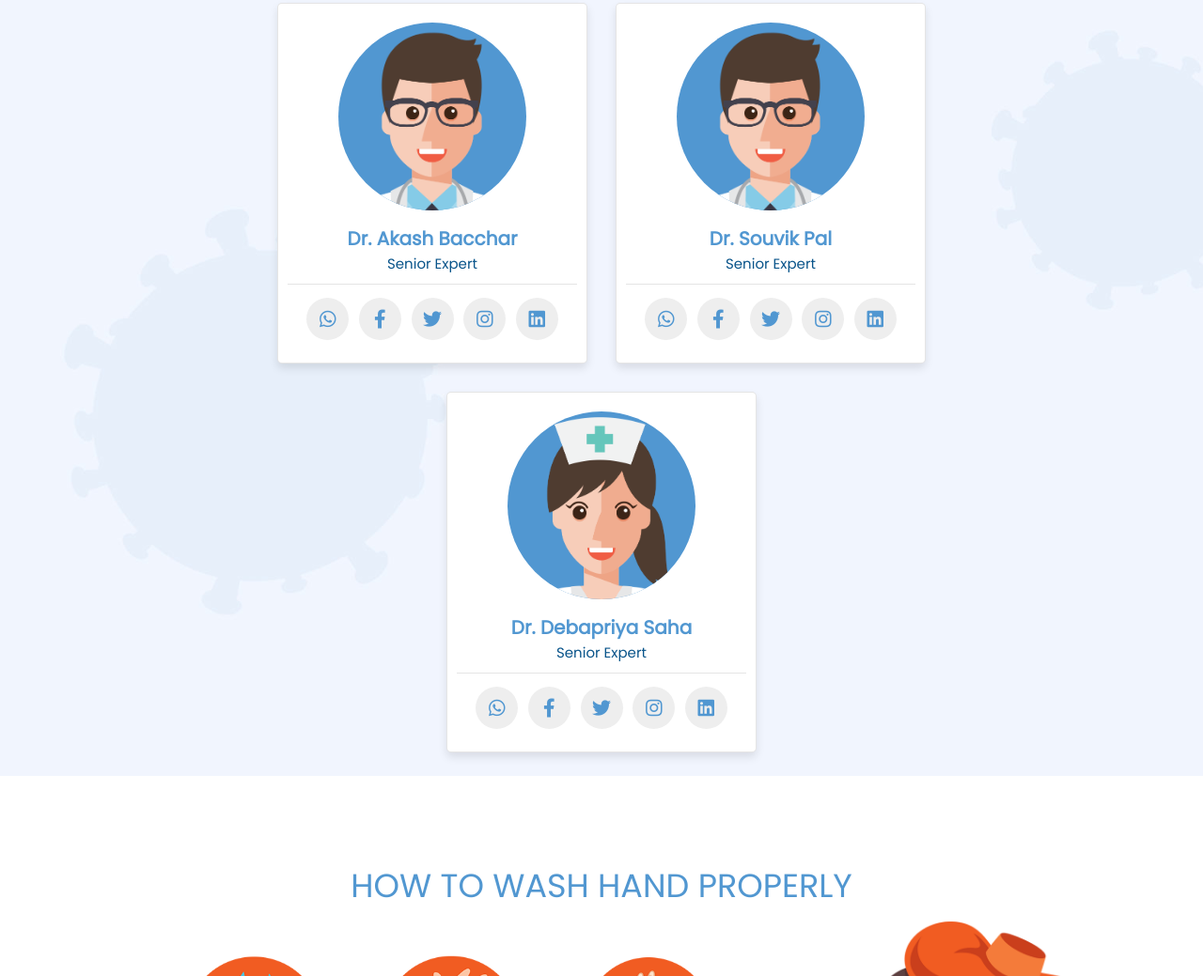
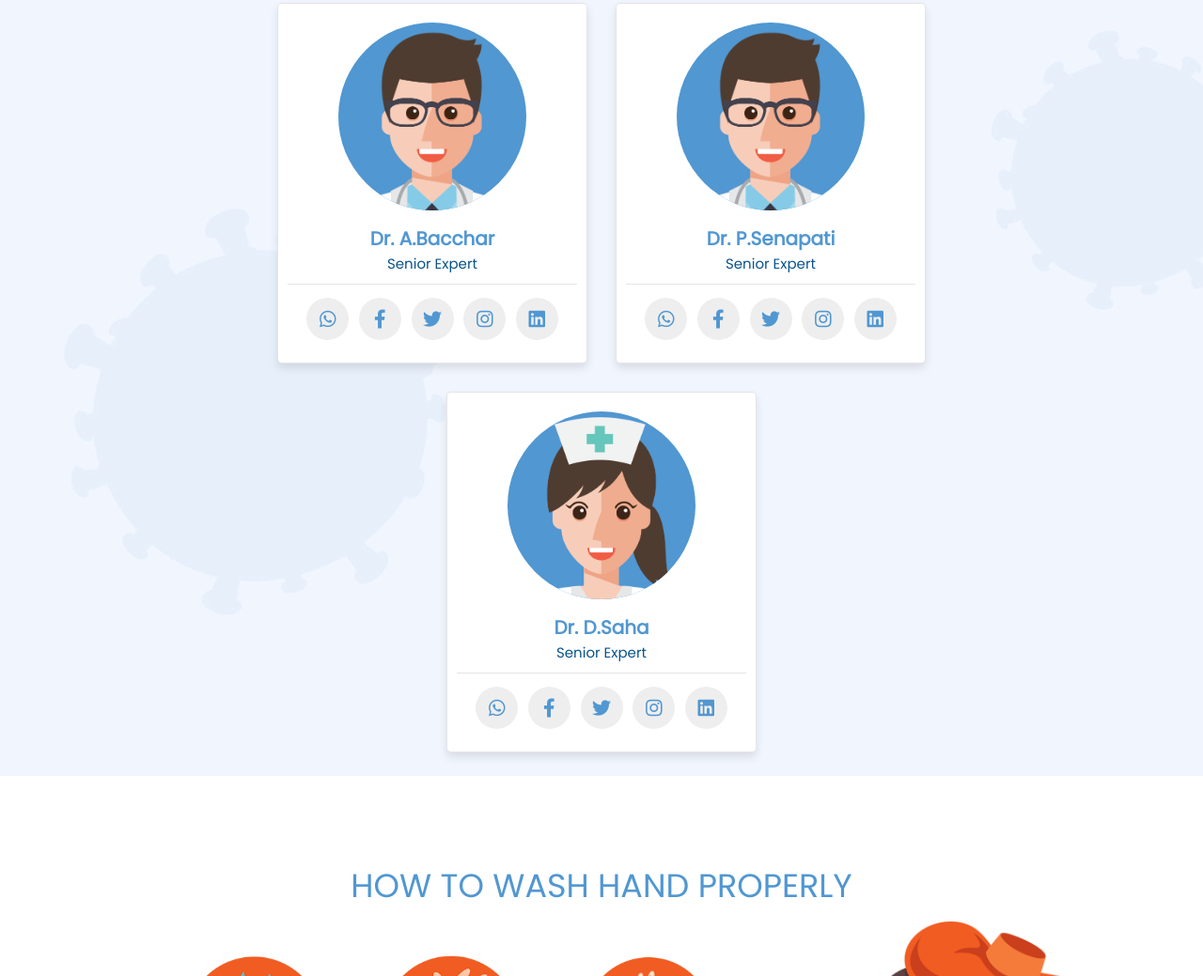
Before and after one commit to anupamdey2001/PreCowin, a plain HTML site: page index.html in a window 1280 px wide. Shown: the part 4033-5072 px from the top of the page at 94% size. Drawn offline with nearby package versions, Linux system fonts and the light colour scheme.

Commit message:
Update index.html

```diff
--- a/index.html
+++ b/index.html
@@ -269,7 +269,7 @@
 
             <div class="box">
                 <img src="images/doc1.png" alt="">
-                <h3>Dr. Akash Bacchar</h3>
+                <h3>Dr. A.Bacchar</h3>
                 <span>Senior Expert</span>
                 <div class="share">
                     <a href="#" class="fab fa-whatsapp"></a>
@@ -282,7 +282,7 @@
 
             <div class="box">
                 <img src="images/doc1.png" alt="">
-                <h3>Dr. Souvik Pal</h3>
+                <h3>Dr. p.Senapati</h3>
                 <span>Senior Expert</span>
                 <div class="share">
                     <a href="#" class="fab fa-whatsapp"></a>
@@ -295,7 +295,7 @@
 
             <div class="box">
                 <img src="images/doc2.png" alt="">
-                <h3>Dr. Debapriya Saha</h3>
+                <h3>Dr. D.Saha</h3>
                 <span>Senior Expert</span>
                 <div class="share">
                     <a href="#" class="fab fa-whatsapp"></a>
```
